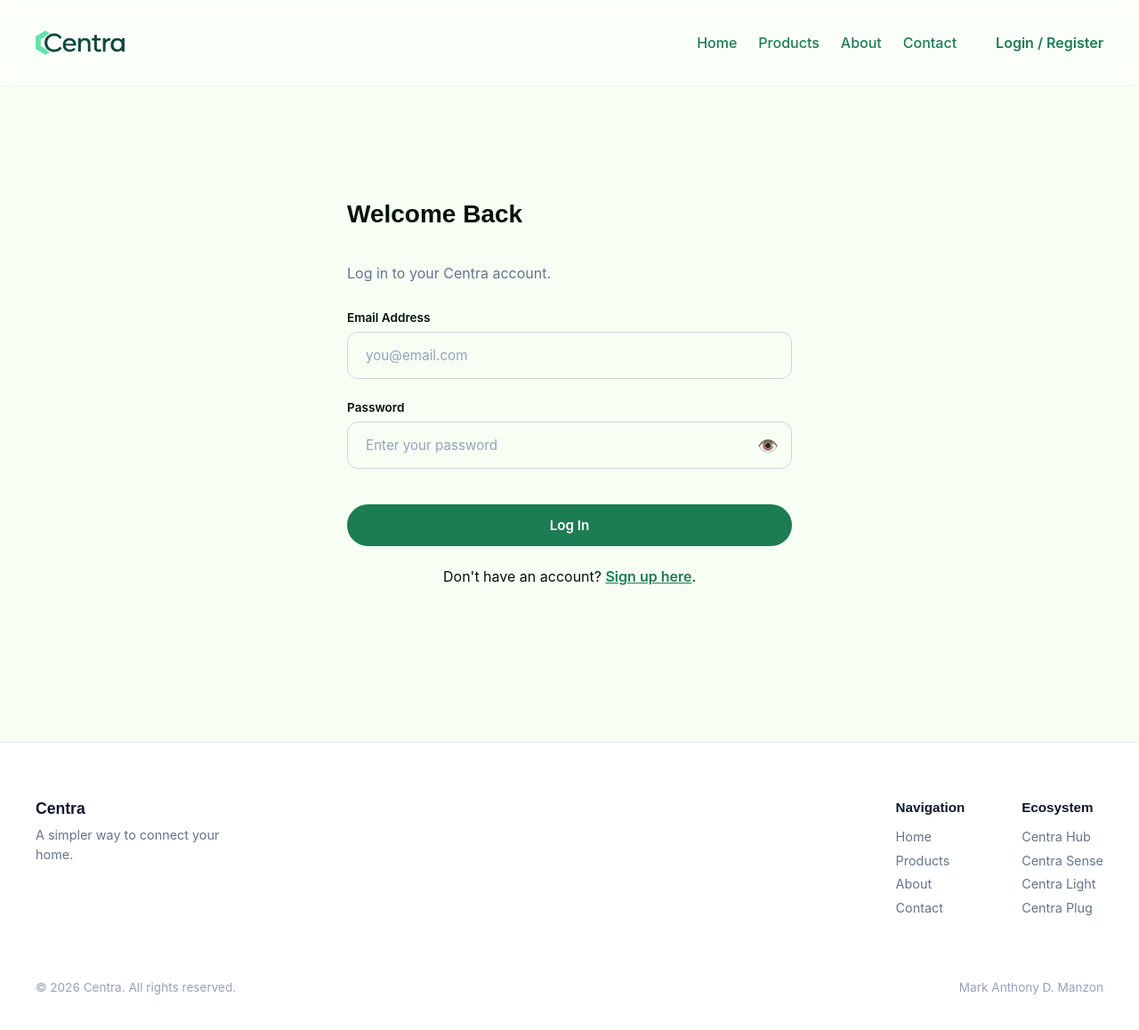
After one commit to GH-MarkAnthonyManzon/Centra, a PHP site: page /login.php in a window 1280 px wide. The commit adds this page. Shown: the whole page at 89% size. Run offline with PHP 8.4, Linux system fonts and the light colour scheme; some libraries are stand-ins or nearby versions.

Commit message:
Add login/register functionalities

```diff
--- a/components/header.php
+++ b/components/header.php
@@ -1,3 +1,9 @@
+<?php
+
+if (session_status() === PHP_SESSION_NONE) {
+    session_start();
+}
+?>
 <!-- Header / Navbar -->
 <nav class="navbar">
     <div class="container nav-container">
@@ -11,6 +17,16 @@
             <li><a href="product.php">Products</a></li>
             <li><a href="about.php">About</a></li>
             <li><a href="contact.php">Contact</a></li>
+
+            <?php if (isset($_SESSION['user_id'])): ?>
+                <!-- If logged in, say Hi and show Logout -->
+                <li><span style="color: var(--color-primary); font-weight: 600; margin-left: 20px;">Hi,
+                        <?php echo $_SESSION['user_name']; ?>!</span></li>
+                <li><a href="logout.php" style="color: #b91c1c;">Logout</a></li>
+            <?php else: ?>
+                <!-- If NOT logged in, show Login -->
+                <li><a href="login.php" style="margin-left: 20px; font-weight: 600;">Login / Register</a></li>
+            <?php endif; ?>
         </ul>
     </div>
 </nav>
--- a/index.php
+++ b/index.php
@@ -18,7 +18,7 @@
 
 <body>
   <!-- Header / Navbar -->
-  <?php include 'components/header.php'; ?>
+  <?php require_once 'components/header.php'; ?>
 
   <!-- Main Body -->
   <main>
@@ -304,7 +304,7 @@
   </main>
 
   <!-- Footer -->
-  <?php include 'components/footer.php'; ?>
+  <?php require_once 'components/footer.php'; ?>
 
   <script src="script.js"></script>
 
--- /dev/null
+++ b/login.php
@@ -0,0 +1,87 @@
+<!DOCTYPE html>
+<html lang="en">
+
+<head>
+    <meta charset="UTF-8">
+    <meta name="viewport" content="width=device-width, initial-scale=1.0">
+    <title>Login - Centra</title>
+    <link rel="stylesheet" href="home.css" />
+    <link rel="stylesheet" href="contact.css" />
+</head>
+
+<body>
+
+    <!-- Header / Navbar -->
+    <?php require_once 'components/header.php'; ?>
+
+    <main>
+        <section class="contact-content" style="padding-top: 8rem;">
+            <div class="container">
+                <div class="contact-form-wrapper" style="max-width: 500px; margin: 0 auto;">
+                    <h2>Welcome Back</h2>
+                    <p style="margin-bottom: 2rem; color: #64748b;">Log in to your Centra account.</p>
+
+                    <?php if (isset($_GET['registered']) && $_GET['registered'] == 1): ?>
+                        <div class="success-message">
+                            Account created successfully! Please log in.
+                        </div>
+                        <script>window.history.replaceState(null, null, window.location.pathname);</script>
+                    <?php endif; ?>
+
+                    <?php if (isset($_GET['error'])): ?>
+                        <div class="success-message" style="background: #fee2e2; color: #b91c1c; border-color: #fecaca;">
+                            Invalid email or password.
+                        </div>
+                        <script>window.history.replaceState(null, null, window.location.pathname);</script>
+                    <?php endif; ?>
+
+                    <form class="contact-form" method="POST" action="process_login.php">
+                        <div class="form-group">
+                            <label for="email">Email Address</label>
+                            <input type="email" id="email" placeholder="you@email.com" name="email" required>
+                        </div>
+
+                        <div class="form-group">
+                            <label for="password">Password</label>
+                            <div style="position: relative;">
+                                <input type="password" id="password" placeholder="Enter your password" name="password"
+                                    required style="width: 100%; padding-right: 40px;">
+                                <span id="togglePassword"
+                                    style="position: absolute; right: 15px; top: 50%; transform: translateY(-50%); cursor: pointer; font-size: 1.2rem;">
+                                    👁️
+                                </span>
+                            </div>
+                        </div>
+
+
+                        <button type="submit" class="btn btn-primary" name="login_btn" style="width: 100%;">Log
+                            In</button>
+                    </form>
+
+                    <p style="text-align: center; margin-top: 1.5rem;">
+                        Don't have an account? <a href="register.php"
+                            style="color: var(--color-primary); font-weight: 600;">Sign up here</a>.
+                    </p>
+                </div>
+            </div>
+        </section>
+    </main>
+
+    <!-- Footer -->
+    <?php require_once 'components/footer.php'; ?>
+
+    <script src="script.js"></script>
+
+    <script>
+        const togglePassword = document.querySelector('#togglePassword');
+        const password = document.querySelector('#password');
+
+        togglePassword.addEventListener('click', function () {
+            const type = password.getAttribute('type') === 'password' ? 'text' : 'password';
+            password.setAttribute('type', type);
+            this.textContent = type === 'password' ? '👁️' : '🙈';
+        });
+    </script>
+</body>
+
+</html>
```
Also changed, not shown: logout.php (added, +9 -0 lines), process_login.php (added, +38 -0 lines), process_register.php (added, +23 -0 lines), register.php (added, +81 -0 lines).
